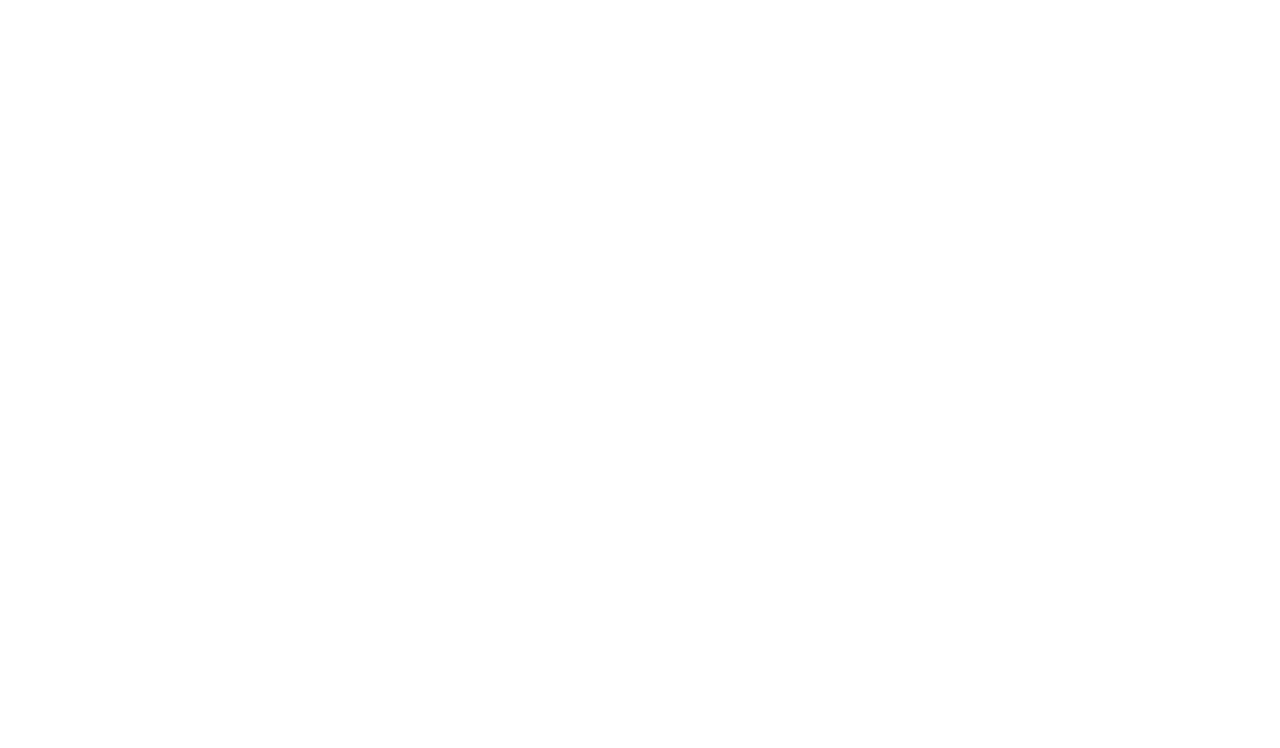
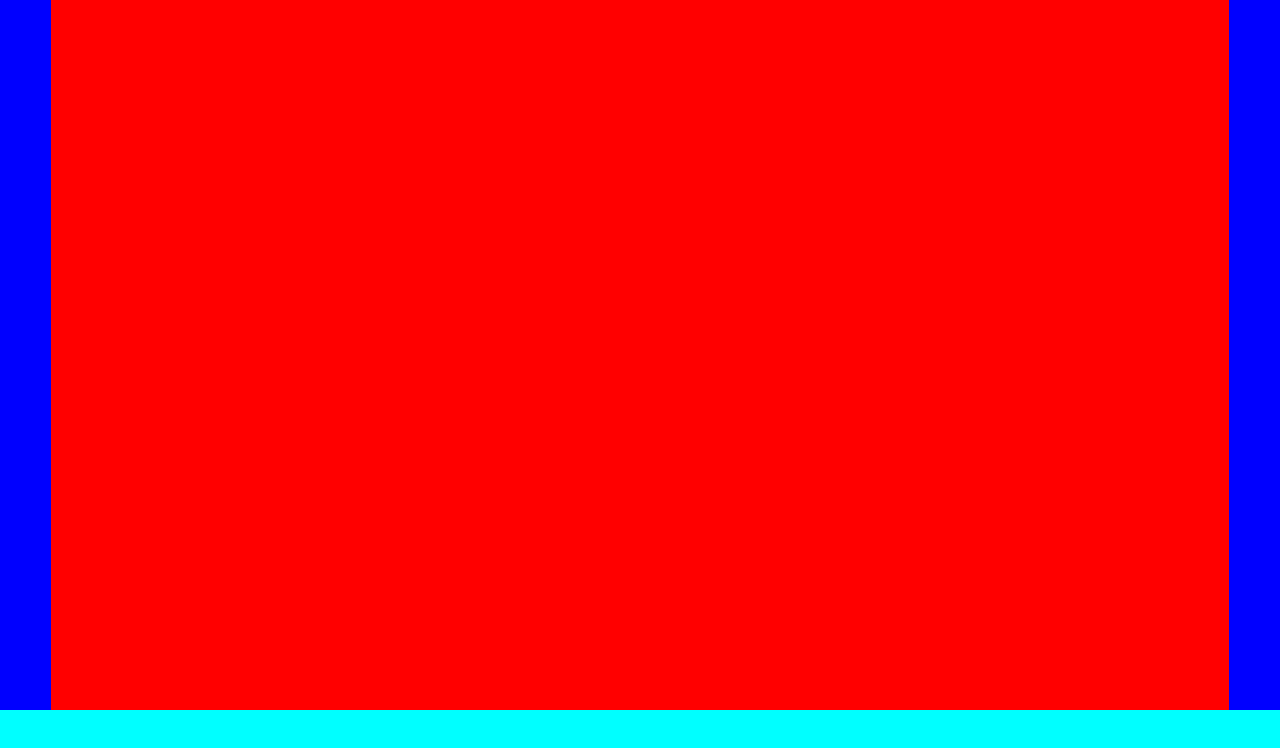
Before and after one commit to rinox3005/html-css-zoom, a plain HTML site: page index.html in a window 1280 px wide. Drawn offline with Linux system fonts and the light colour scheme.

Commit message:
[UPD] Added section structure and division

```diff
--- a/css/style.css
+++ b/css/style.css
@@ -3,3 +3,30 @@
     padding: 0;
     box-sizing: border-box;
 }
+
+.container {
+    width: 92vw;
+    height: calc(100vh - 90px);
+    background-color: red;
+    padding-top: 60px;
+    padding-bottom: 20px;
+}
+
+.row {
+    display: flex;
+    flex-wrap: wrap;
+}
+
+footer {
+    width: 100vw;
+    height: 90px;
+    background-color: aqua;
+}
+
+.justify-center {
+    justify-content: center;
+}
+
+.bg-blue {
+    background-color: blue;
+}
--- a/index.html
+++ b/index.html
@@ -9,7 +9,10 @@
 </head>
 
 <body>
-    <main>
+    <main class="bg-blue row justify-center">
+        <div class="container row ">
+
+        </div>
 
     </main>
     <footer>
```
